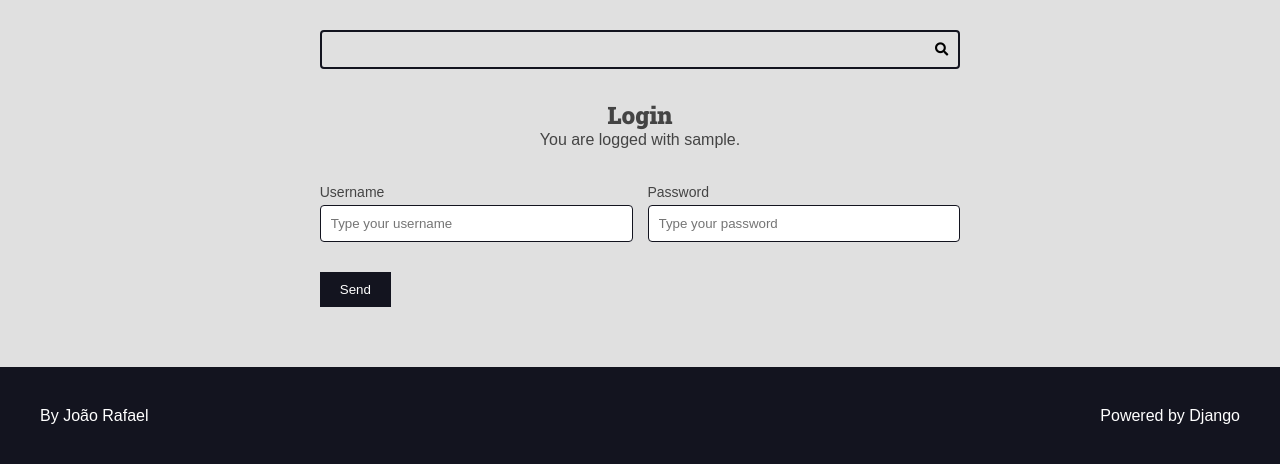
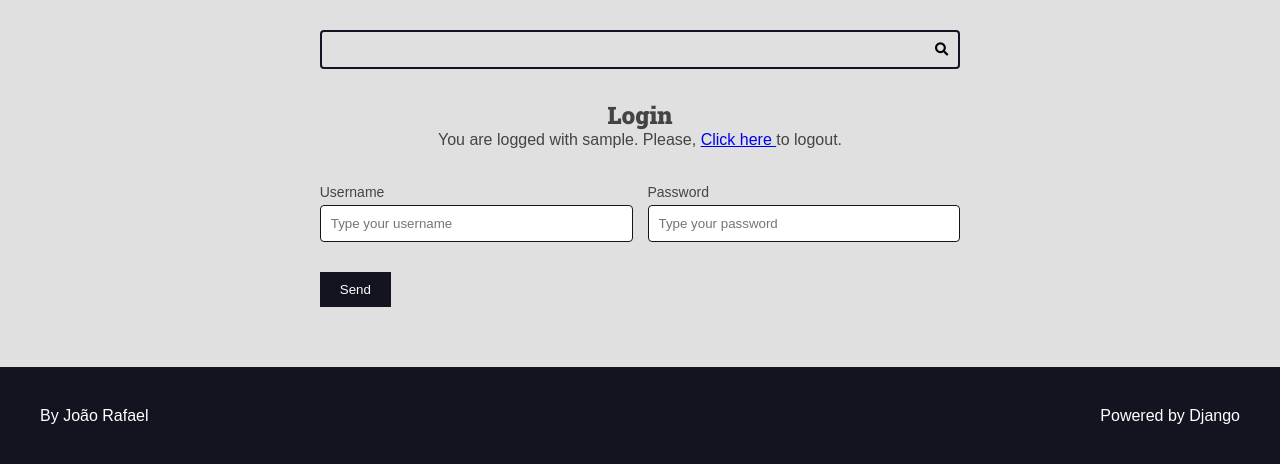
Before and after one commit to JoaoRafaelLima/curso-django-projeto1, a Django app: template authors/templates/authors/pages/login.html in a window 1280 px wide. Shown: the part 113-577 px from the top of the page. Run offline with Django 4.2, Linux system fonts and the light colour scheme; the template is opened without the code that fills it: values that come from a table or form of the project are taken from there, others are empty; the visitor is signed in with stand-in values (Sample User, id 1).

Commit message:
Sistema de logout e segurança CSRF pt2

```diff
--- a/authors/templates/authors/pages/login.html
+++ b/authors/templates/authors/pages/login.html
@@ -7,6 +7,8 @@
         {% if request.user.is_authenticated %}
             <p>
                 You are logged with {{ request.user.username }}.
+                Please,
+                <a href="{% url 'authors:logout' %}">Click here </a> to logout.
             </p>
         {% endif %}
     </div>
--- a/authors/urls.py
+++ b/authors/urls.py
@@ -8,4 +8,5 @@ urlpatterns = [
     path("register/create/", register_create, name="register_create"),
     path("login/", login_view, name="login"),
     path("login/create/", login_create, name="login_create"),
+    path("logout/", logout_view, name="logout"),
 ]
--- a/authors/views.py
+++ b/authors/views.py
@@ -64,4 +64,4 @@ def login_create(request):
 @login_required(login_url="authors:login", redirect_field_name="next")
 def logout_view(request):
     logout(request)
-    redirect(reverse("authors:login"))
+    return redirect(reverse("authors:login"))
```
